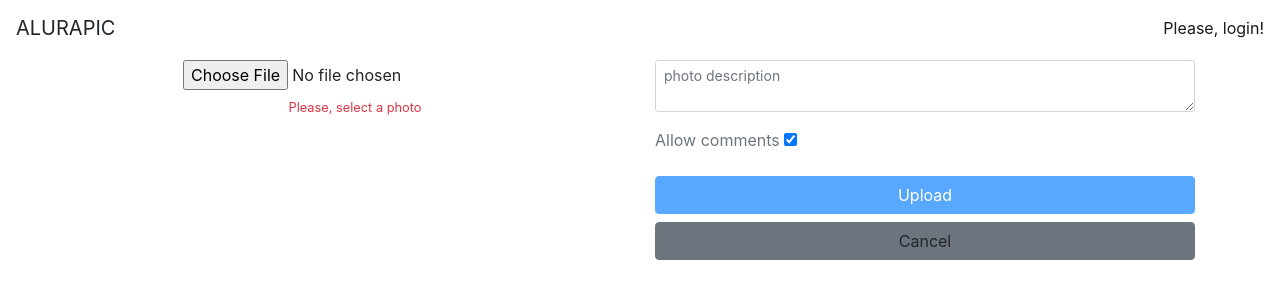
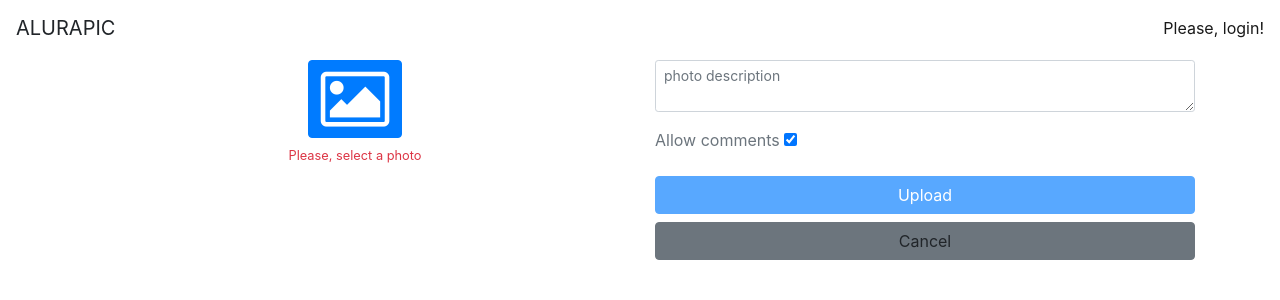
Before and after one commit to josiasmartins/angular-3-upload-build, an Angular app: page /#/p/add in a window 1280 px wide. Shown: the top 300 px of the page. Built offline with nearby package versions, Linux system fonts and the light colour scheme.

Commit message:
feat: adicionado o botão no photo-form

```diff
--- a/src/app/photos/photo-form/photo-form.component.html
+++ b/src/app/photos/photo-form/photo-form.component.html
@@ -1,8 +1,17 @@
 <div class="container">
   <form [formGroup]="photoForm" class="row" (submit)="upload()">
     <div class="col-md-6 text-center">
+      <button
+        type="button"
+        (click)="fileInput.click()"
+        class="btn btn-primary"
+      >
+        <i class="fa fa-image fa-4x align-middle"></i>
+      </button>
       <!-- $event: evento disparado, target: o cara que disparou o evento  -->
       <input
+        #fileInput
+        hidden
         formControlName="file"
         type="file"
         accept="image/*"
```
